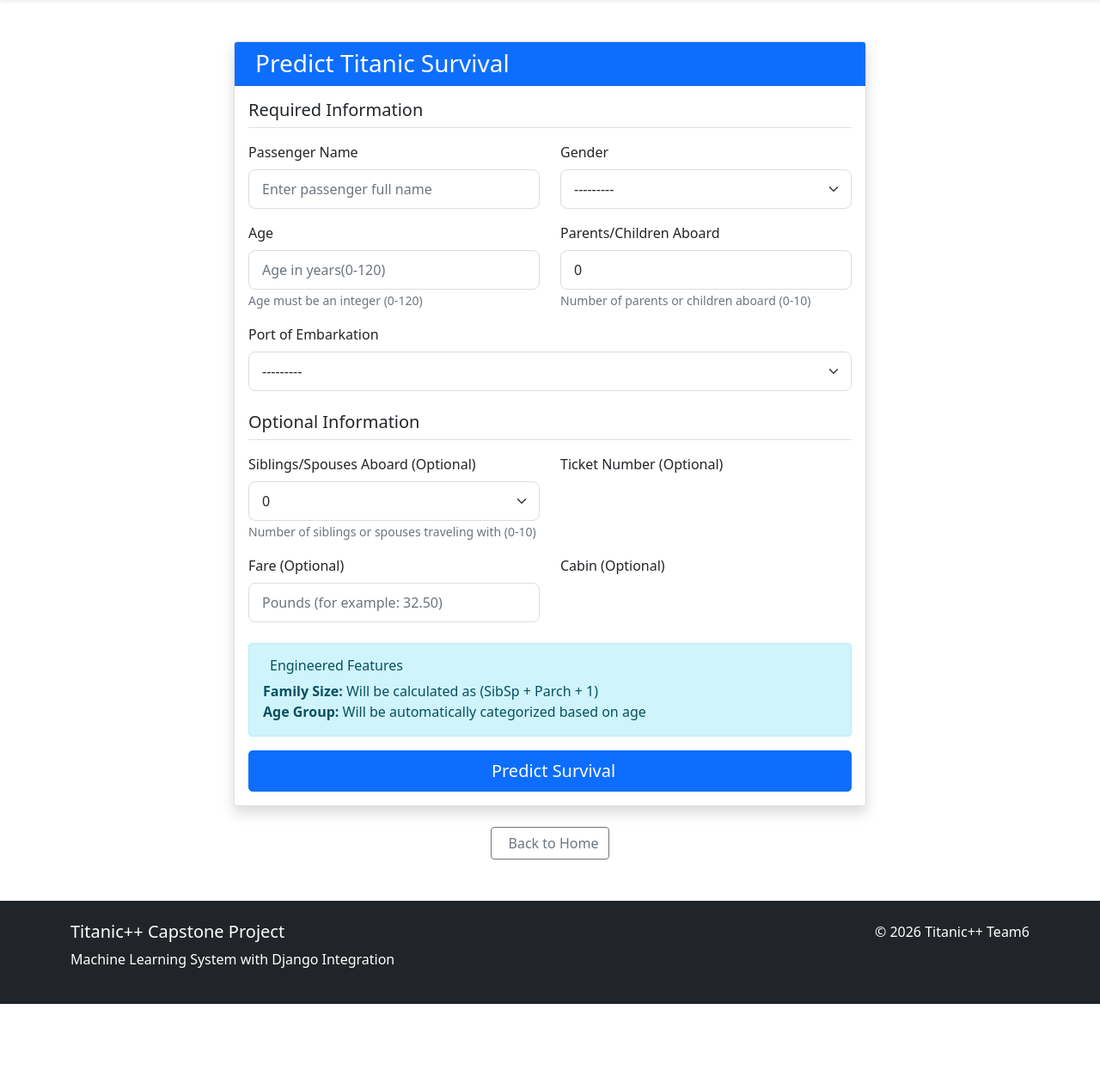
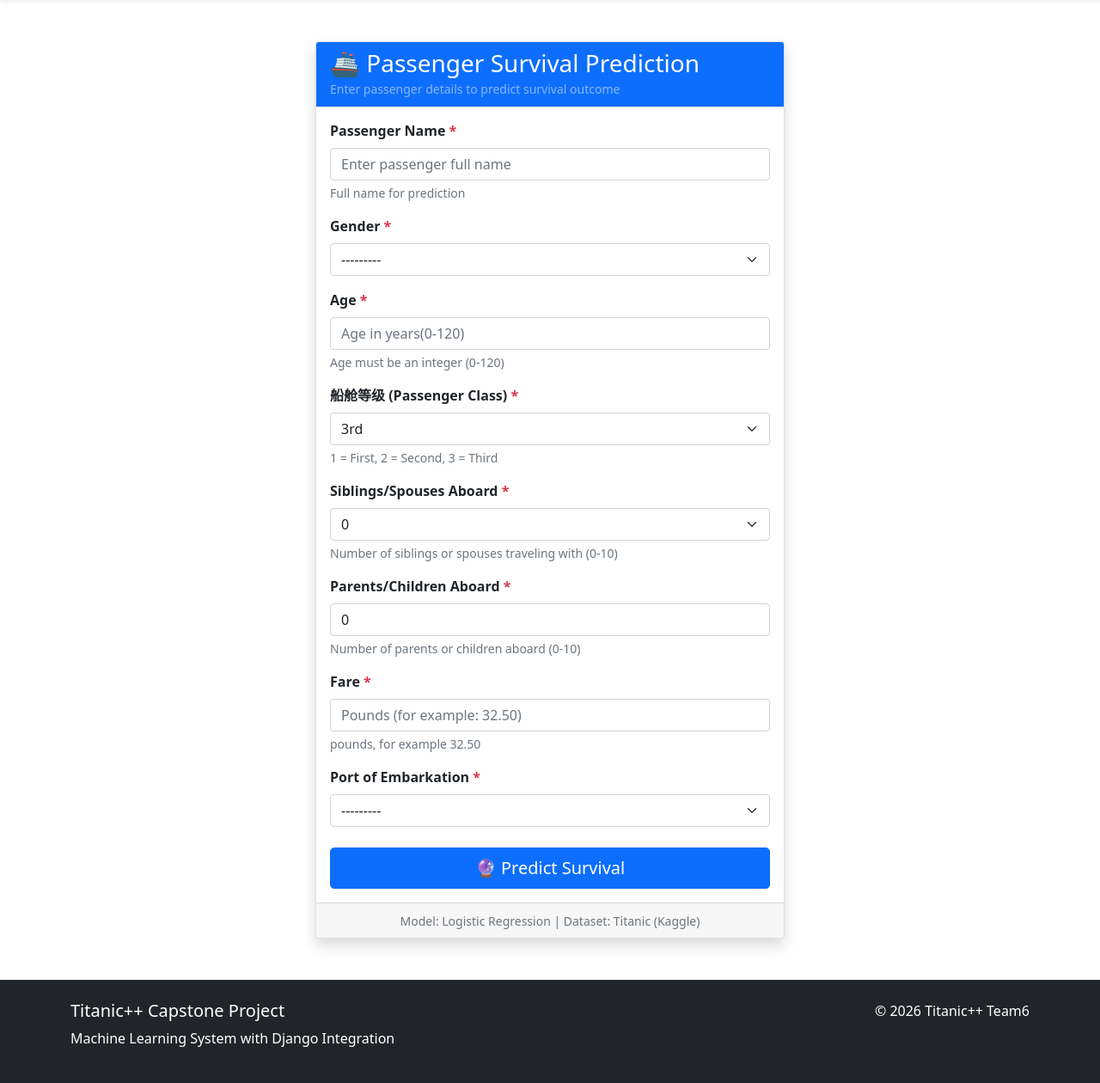
Before and after one commit to gabri3l4-execute/titanic_capstone, a Django app: page /predict/ in a window 1280 px wide. Shown: the part 56-1316 px from the top of the page at 86% size. Before the commit the page ends 1224 px from the top, so only its background shows below. Run offline with Django 5.2, Linux system fonts and the light colour scheme; parts of the project's set-up code (start-up, migrations or seed data) failed here and were passed over.

Commit message:
prediction form updates

```diff
--- a/webapp/templates/webapp/prediction_form.html
+++ b/webapp/templates/webapp/prediction_form.html
@@ -1,147 +1,172 @@
-{% extends "webapp/base.html" %}
+{% extends 'webapp/base.html' %}
+
+{% block title %}Passenger Survival Prediction - Titanic ML App{% endblock %}
 
 {% block content %}
 <div class="container mt-5">
     <div class="row justify-content-center">
-        <div class="col-lg-8">
+        <div class="col-md-8 col-lg-6">
             <div class="card shadow">
                 <div class="card-header bg-primary text-white">
-                    <h3 class="mb-0">
-                        <i class="fas fa-user-plus me-2"></i>Predict Titanic Survival
-                    </h3>
+                    <h3 class="mb-0">🚢 Passenger Survival Prediction</h3>
+                    <small class="text-white-50">Enter passenger details to predict survival outcome</small>
                 </div>
                 <div class="card-body">
+
+                    {# ----- Display Django messages (success/error) ----- #}
+                    {% if messages %}
+                        {% for message in messages %}
+                            <div class="alert alert-{{ message.tags }} alert-dismissible fade show" role="alert">
+                                {{ message }}
+                                <button type="button" class="btn-close" data-bs-dismiss="alert" aria-label="Close"></button>
+                            </div>
+                        {% endfor %}
+                    {% endif %}
+
+                    {# ----- Form validation errors (top summary) ----- #}
+                    {% if form.errors %}
+                        <div class="alert alert-danger">
+                            <strong>⚠️ Please correct the following errors:</strong>
+                            <ul class="mb-0 mt-2">
+                                {% for field in form %}
+                                    {% if field.errors %}
+                                        <li>{{ field.label }}: {{ field.errors|striptags }}</li>
+                                    {% endif %}
+                                {% endfor %}
+                                {% for error in form.non_field_errors %}
+                                    <li>{{ error }}</li>
+                                {% endfor %}
+                            </ul>
+                        </div>
+                    {% endif %}
+
+                    {# ----- Prediction Form ----- #}
                     <form method="post" novalidate>
                         {% csrf_token %}
 
-                        <h5 class="mb-3 border-bottom pb-2">Required Information</h5>
-
-                        <div class="row mb-3">
-                            <div class="col-md-6">
-                                <label class="form-label">Passenger Name</label>
-                                {{ form.name }}
-                                {% if form.name.errors %}
-                                <div class="text-danger">{{ form.name.errors }}</div>
-                                {% endif %}
-                            </div>
-                            <div class="col-md-6">
-                                <label class="form-label">Gender</label>
-                                {{ form.sex }}
-                                {% if form.sex.errors %}
-                                <div class="text-danger">{{ form.sex.errors }}</div>
-                                {% endif %}
-                            </div>
+                        {# Name #}
+                        <div class="mb-3">
+                            <label for="{{ form.name.id_for_label }}" class="form-label fw-bold">
+                                {{ form.name.label }} <span class="text-danger">*</span>
+                            </label>
+                            {{ form.name }}
+                            {% if form.name.errors %}
+                                <div class="text-danger small mt-1">
+                                    {{ form.name.errors|striptags }}
+                                </div>
+                            {% endif %}
+                            <div class="form-text">{{ form.name.help_text }}</div>
                         </div>
 
-                        <div class="row mb-3">
-                            <div class="col-md-6">
-                                <label class="form-label">Age</label>
-                                {{ form.age }}
-                                <small class="form-text text-muted">{{ form.age.help_text }}</small>
-                                {% if form.age.errors %}
-                                <div class="text-danger">{{ form.age.errors }}</div>
-                                {% endif %}
-                            </div>
-                            <div class="col-md-6">
-                                <label class="form-label">Parents/Children Aboard</label>
-                                {{ form.parch }}
-                                <small class="form-text text-muted">{{ form.parch.help_text }}</small>
-                                {% if form.parch.errors %}
-                                <div class="text-danger">{{ form.parch.errors }}</div>
-                                {% endif %}
-                            </div>
+                        {# Sex #}
+                        <div class="mb-3">
+                            <label for="{{ form.sex.id_for_label }}" class="form-label fw-bold">
+                                {{ form.sex.label }} <span class="text-danger">*</span>
+                            </label>
+                            {{ form.sex }}
+                            {% if form.sex.errors %}
+                                <div class="text-danger small mt-1">
+                                    {{ form.sex.errors|striptags }}
+                                </div>
+                            {% endif %}
                         </div>
 
-                        <div class="row mb-4">
-                            <div class="col-md-12">
-                                <label class="form-label">Port of Embarkation</label>
-                                {{ form.embarked }}
-                                {% if form.embarked.errors %}
-                                <div class="text-danger">{{ form.embarked.errors }}</div>
-                                {% endif %}
-                            </div>
+                        {# Age #}
+                        <div class="mb-3">
+                            <label for="{{ form.age.id_for_label }}" class="form-label fw-bold">
+                                {{ form.age.label }} <span class="text-danger">*</span>
+                            </label>
+                            {{ form.age }}
+                            {% if form.age.errors %}
+                                <div class="text-danger small mt-1">
+                                    {{ form.age.errors|striptags }}
+                                </div>
+                            {% endif %}
+                            <div class="form-text">{{ form.age.help_text }}</div>
                         </div>
 
-                        <h5 class="mb-3 border-bottom pb-2">Optional Information</h5>
-
-                        <div class="row mb-3">
-                            <div class="col-md-6">
-                                <label class="form-label">Siblings/Spouses Aboard (Optional)</label>
-                                {{ form.sibsp }}
-                                <small class="form-text text-muted">{{ form.sibsp.help_text }}</small>
-                                {% if form.sibsp.errors %}
-                                <div class="text-danger">{{ form.sibsp.errors }}</div>
-                                {% endif %}
-                            </div>
-                            <div class="col-md-6">
-                                <label class="form-label">Ticket Number (Optional)</label>
-                                {{ form.ticket }}
-                                {% if form.ticket.errors %}
-                                <div class="text-danger">{{ form.ticket.errors }}</div>
-                                {% endif %}
-                            </div>
+                        {# Pclass #}
+                        <div class="mb-3">
+                            <label for="{{ form.pclass.id_for_label }}" class="form-label fw-bold">
+                                {{ form.pclass.label }} <span class="text-danger">*</span>
+                            </label>
+                            {{ form.pclass }}
+                            {% if form.pclass.errors %}
+                                <div class="text-danger small mt-1">
+                                    {{ form.pclass.errors|striptags }}
+                                </div>
+                            {% endif %}
+                            <div class="form-text">{{ form.pclass.help_text }}</div>
                         </div>
 
-                        <div class="row mb-4">
-                            <div class="col-md-6">
-                                <label class="form-label">Fare (Optional)</label>
-                                {{ form.fare }}
-                                {% if form.fare.errors %}
-                                <div class="text-danger">{{ form.fare.errors }}</div>
-                                {% endif %}
-                            </div>
-                            <div class="col-md-6">
-                                <label class="form-label">Cabin (Optional)</label>
-                                {{ form.cabin }}
-                                {% if form.cabin.errors %}
-                                <div class="text-danger">{{ form.cabin.errors }}</div>
-                                {% endif %}
-                            </div>
+                        {# SibSp #}
+                        <div class="mb-3">
+                            <label for="{{ form.sibsp.id_for_label }}" class="form-label fw-bold">
+                                {{ form.sibsp.label }} <span class="text-danger">*</span>
+                            </label>
+                            {{ form.sibsp }}
+                            {% if form.sibsp.errors %}
+                                <div class="text-danger small mt-1">
+                                    {{ form.sibsp.errors|striptags }}
+                                </div>
+                            {% endif %}
+                            <div class="form-text">{{ form.sibsp.help_text }}</div>
                         </div>
 
-                        <div class="alert alert-info">
-                            <h6><i class="fas fa-info-circle me-2"></i>Engineered Features</h6>
-                            <p class="mb-0">
-                                <strong>Family Size:</strong> Will be calculated as (SibSp + Parch + 1)<br>
-                                <strong>Age Group:</strong> Will be automatically categorized based on age
-                            </p>
+                        {# Parch #}
+                        <div class="mb-3">
+                            <label for="{{ form.parch.id_for_label }}" class="form-label fw-bold">
+                                {{ form.parch.label }} <span class="text-danger">*</span>
+                            </label>
+                            {{ form.parch }}
+                            {% if form.parch.errors %}
+                                <div class="text-danger small mt-1">
+                                    {{ form.parch.errors|striptags }}
+                                </div>
+                            {% endif %}
+                            <div class="form-text">{{ form.parch.help_text }}</div>
                         </div>
 
-                        <div class="d-grid">
+                        {# Fare #}
+                        <div class="mb-3">
+                            <label for="{{ form.fare.id_for_label }}" class="form-label fw-bold">
+                                {{ form.fare.label }} <span class="text-danger">*</span>
+                            </label>
+                            {{ form.fare }}
+                            {% if form.fare.errors %}
+                                <div class="text-danger small mt-1">
+                                    {{ form.fare.errors|striptags }}
+                                </div>
+                            {% endif %}
+                            <div class="form-text">{{ form.fare.help_text }}</div>
+                        </div>
+
+                        {# Embarked #}
+                        <div class="mb-3">
+                            <label for="{{ form.embarked.id_for_label }}" class="form-label fw-bold">
+                                {{ form.embarked.label }} <span class="text-danger">*</span>
+                            </label>
+                            {{ form.embarked }}
+                            {% if form.embarked.errors %}
+                                <div class="text-danger small mt-1">
+                                    {{ form.embarked.errors|striptags }}
+                                </div>
+                            {% endif %}
+                            <div class="form-text">{{ form.embarked.help_text }}</div>
+                        </div>
+
+                        <div class="d-grid gap-2 mt-4">
                             <button type="submit" class="btn btn-primary btn-lg">
-                                <i class="fas fa-calculator me-2"></i>Predict Survival
+                                🔮 Predict Survival
                             </button>
                         </div>
                     </form>
                 </div>
-            </div>
-
-            <div class="mt-4 text-center">
-                <a href="{% url 'home' %}" class="btn btn-outline-secondary">
-                    <i class="fas fa-arrow-left me-2"></i>Back to Home
-                </a>
+                <div class="card-footer text-muted text-center">
+                    <small>Model: Logistic Regression | Dataset: Titanic (Kaggle)</small>
+                </div>
             </div>
         </div>
     </div>
 </div>
-
-<style>
-.form-control, .form-select {
-    border-radius: 8px;
-    padding: 10px 15px;
-    border: 1px solid #ddd;
-}
-.form-control:focus, .form-select:focus {
-    border-color: #1a237e;
-    box-shadow: 0 0 0 0.2rem rgba(26, 35, 126, 0.25);
-}
-
-</style>
-
-{% if prediction %}
-    <p>Prediction: {{ prediction }}</p>
-    <p>Probability: {{ probability }}</p>
-    <p>Record saved with ID: {{ record_id }}</p>
-{% endif %}
-
 {% endblock %}
```
